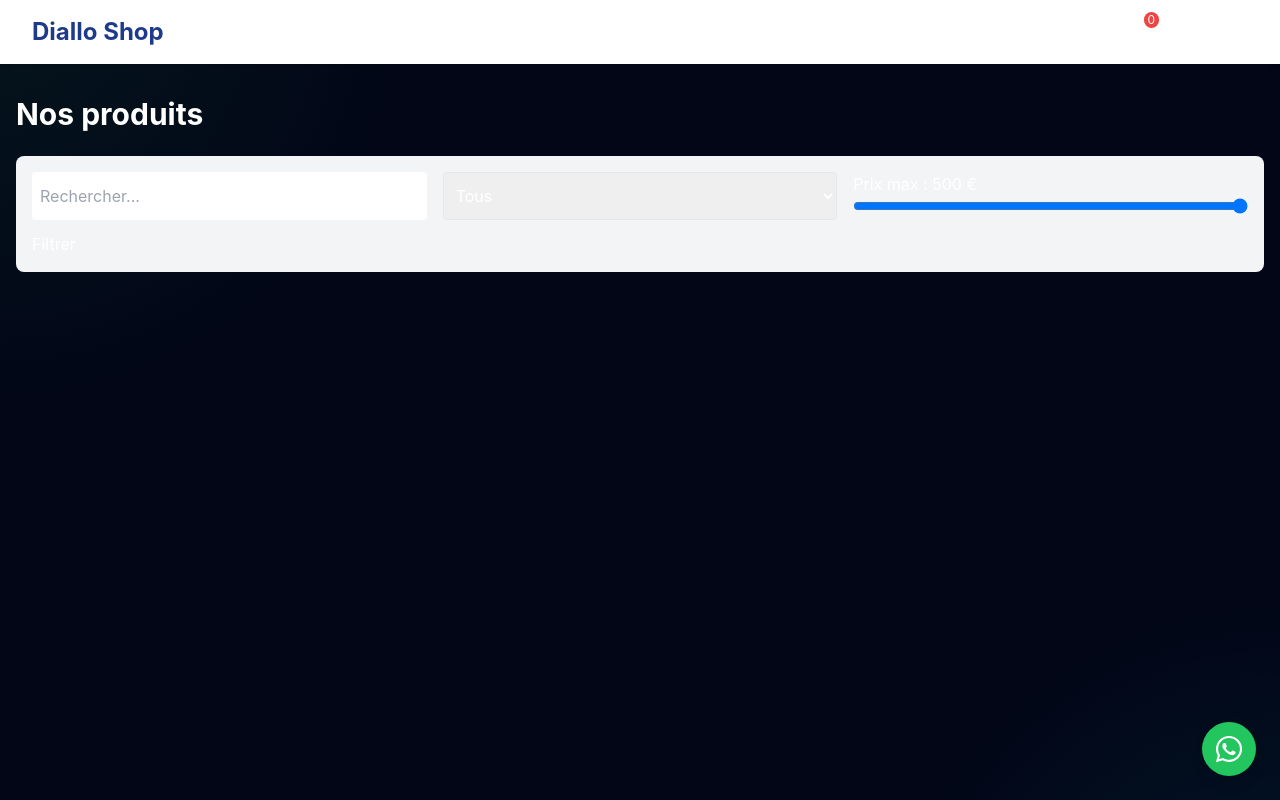
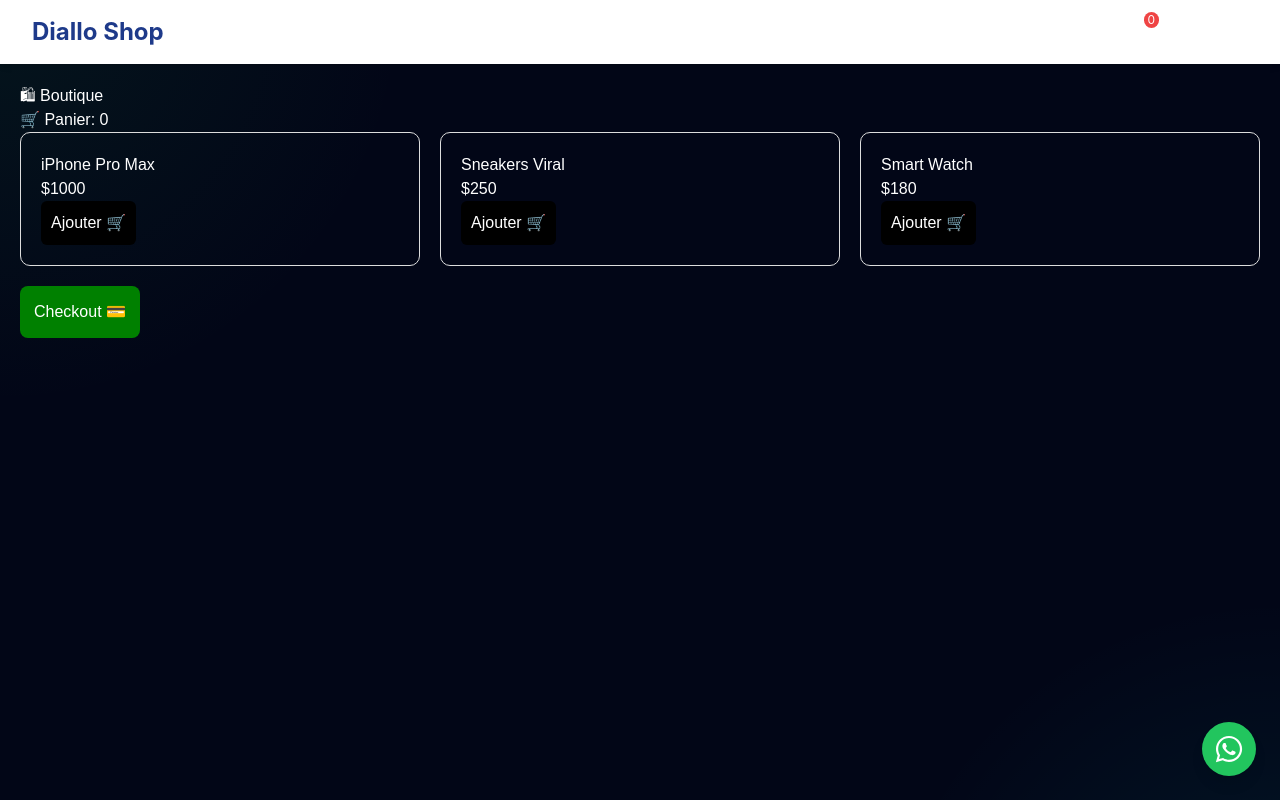
Before and after one commit to LAIONblack1/DIALLO-SHOP-MLD, a Next.js app: page /shop in a window 1280 px wide. Shown: the top 800 px of the page. Built offline with nearby package versions, Linux system fonts and the light colour scheme.

Commit message:
Update and rename shop.jsx to shop.js

```diff
--- /dev/null
+++ b/pages/shop.js
@@ -0,0 +1,104 @@
+import { useEffect, useState } from "react";
+import Link from "next/link";
+
+const PRODUCTS = [
+  {
+    id: 1,
+    name: "iPhone Pro Max",
+    price: 1000,
+  },
+  {
+    id: 2,
+    name: "Sneakers Viral",
+    price: 250,
+  },
+  {
+    id: 3,
+    name: "Smart Watch",
+    price: 180,
+  },
+];
+
+export default function Shop() {
+  const [cart, setCart] = useState([]);
+
+  useEffect(() => {
+    const saved = localStorage.getItem("cart");
+
+    if (saved) {
+      setCart(JSON.parse(saved));
+    }
+  }, []);
+
+  const addToCart = (product) => {
+    const updated = [...cart, product];
+
+    setCart(updated);
+
+    localStorage.setItem("cart", JSON.stringify(updated));
+  };
+
+  return (
+    <div style={{ padding: 20, fontFamily: "Arial" }}>
+      <h1>🛍 Boutique</h1>
+
+      <p>🛒 Panier: {cart.length}</p>
+
+      <div style={styles.grid}>
+        {PRODUCTS.map((product) => (
+          <div key={product.id} style={styles.card}>
+            <h3>{product.name}</h3>
+
+            <p>${product.price}</p>
+
+            <button
+              style={styles.btn}
+              onClick={() => addToCart(product)}
+            >
+              Ajouter 🛒
+            </button>
+          </div>
+        ))}
+      </div>
+
+      <Link href="/checkout">
+        <button style={styles.checkout}>
+          Checkout 💳
+        </button>
+      </Link>
+    </div>
+  );
+}
+
+const styles = {
+  grid: {
+    display: "grid",
+    gridTemplateColumns: "repeat(auto-fit,minmax(220px,1fr))",
+    gap: 20,
+  },
+
+  card: {
+    border: "1px solid #ddd",
+    padding: 20,
+    borderRadius: 10,
+  },
+
+  btn: {
+    background: "black",
+    color: "white",
+    border: "none",
+    padding: 10,
+    borderRadius: 6,
+    cursor: "pointer",
+  },
+
+  checkout: {
+    marginTop: 20,
+    background: "green",
+    color: "white",
+    border: "none",
+    padding: 14,
+    borderRadius: 8,
+    cursor: "pointer",
+  },
+};
--- a/pages/shop.jsx
+++ /dev/null
@@ -1,29 +0,0 @@
-import { useState } from "react";
-import { useProducts } from "../contexts/ProductContext";
-import ProductCard from "../components/shop/ProductCard";
-import ProductFilters from "../components/shop/ProductFilters";
-
-export default function Shop() {
-  const { products } = useProducts();
-  const [filtered, setFiltered] = useState(products);
-
-  const handleFilter = ({ category, search, minPrice, maxPrice }) => {
-    let results = products;
-    if (category !== "tous") results = results.filter((p) => p.category === category);
-    if (search) results = results.filter((p) => p.name.toLowerCase().includes(search.toLowerCase()));
-    results = results.filter((p) => p.price >= minPrice && p.price <= maxPrice);
-    setFiltered(results);
-  };
-
-  return (
-    <div className="max-w-7xl mx-auto px-4 py-8">
-      <h1 className="text-3xl font-bold mb-6">Nos produits</h1>
-      <ProductFilters onFilter={handleFilter} />
-      <div className="grid grid-cols-1 sm:grid-cols-2 lg:grid-cols-3 gap-6">
-        {filtered.map((product) => (
-          <ProductCard key={product.id} product={product} />
-        ))}
-      </div>
-    </div>
-  );
-      }
```
